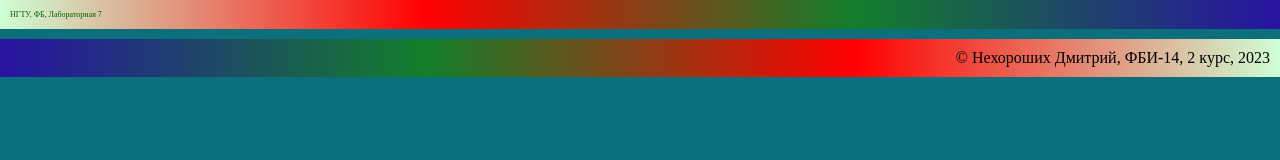
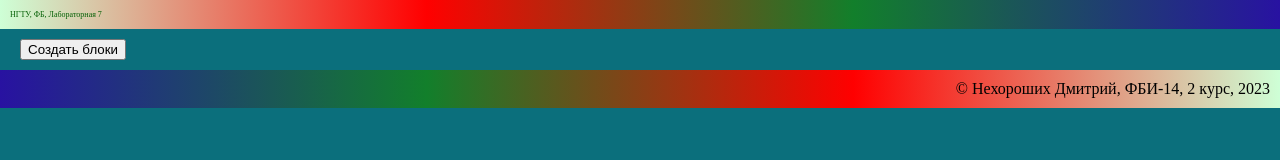
Before and after one commit to Special-dima/LEARN, a plain HTML site: page lab7.html in a window 1280 px wide. Drawn offline with Linux system fonts and the light colour scheme.

Commit message:
коррекция номера блока

```diff
--- a/lab7.html
+++ b/lab7.html
@@ -6,6 +6,18 @@
     <meta name="viewport" content="width=device-width, initial-scale=1.0">
     <title>Нехороших Дмитрий Алексеевич. Лабораторная 7</title>
     <link rel="stylesheet" href="main.css">
+
+    <script>
+        function addBlocks() {
+            for(let i = 0; i < 10; i++) {
+                let block = document.createElement('div');
+                block.innerHTML = 'Блок №' + i+1;
+
+                let blocks = document.getElementById('blocks');
+                blocks.appendChild(block);
+            }
+        }
+    </script>
 </head>
 
 <body>
@@ -14,7 +26,8 @@
     </header>
 
     <main>
-
+        <button onclick="addBlocks()">Создать блоки</button>
+        <div id="blocks"></div>
     </main>
 
     <footer>
```
